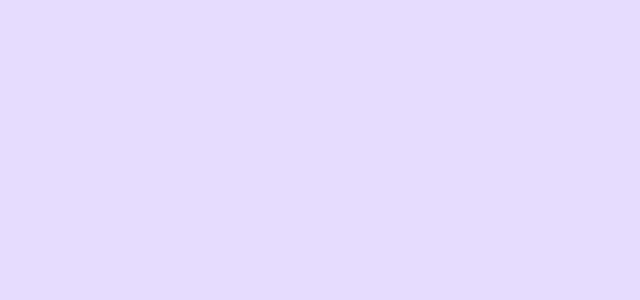
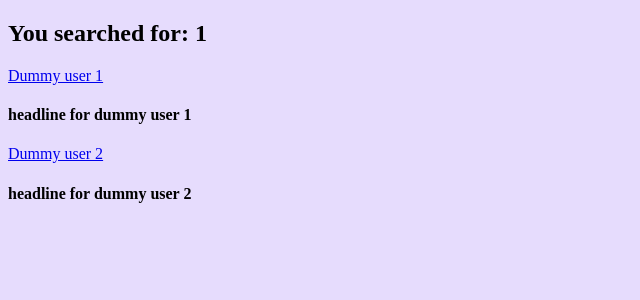
Before and after one commit to aaryachitnis/SkillScanner, a React (Create React App) app in the folder client/: page /resultspage/1 in a window 1280 px wide. Before the commit this address had no page. Shown: the top 300 px of the page, without its empty margins (0-640 px from the left). Built offline with nearby package versions, Linux system fonts and the light colour scheme.

Commit message:
results page part 1

```diff
--- a/client/src/App.js
+++ b/client/src/App.js
@@ -16,7 +16,7 @@ export default function App() {
               <Route exact path='/register' element={<Register/>}/>
               <Route exact path='/profilesetup' element={<ProfileSetup/>}/>
               <Route exact path='/homepage' element={<Homepage/>}/>
-              <Route exact path='/resultspage' element={<ResultsPage/>}/>
+              <Route exact path='/resultspage/:search' element={<ResultsPage/>}/>
           </Routes>
         </>
       );
--- a/client/src/Homepage/searchBar.js
+++ b/client/src/Homepage/searchBar.js
@@ -30,9 +30,12 @@ export default function SearchBar() {
     const lowercaseProfessions = professions.map(profession => profession.toLowerCase());
 
     if (lowercaseProfessions.includes(searchTerm.toLowerCase()) === true){ // if the value in the input field is a valid profession
-      window.localStorage.setItem ("search", searchTerm) // stores searched profession in the local storage
-      setTimeout(() => {  navigate("/resultspage"); }, 1000); // waits one second before redirecting to results page
+
+      // window.localStorage.setItem ("search", searchTerm) // stores searched profession in the local storage
+
+      setTimeout(() => {  navigate("/resultspage/" + searchTerm); }, 1000); // waits one second before redirecting to results page
       console.log(searchTerm); // for testing purposes
+
     } else { // if value in the input field is not a valid profession, alert the user
       alert("Invalid search")
     }
--- /dev/null
+++ b/client/src/ResultsPage/profile.js
@@ -0,0 +1,16 @@
+import React from "react";
+import { Link } from "react-router-dom";
+
+
+// displaying one profile
+const Profile = (props)=> {
+
+    return(
+        <div>
+            <Link to = '/userprofile' >{props.fullName}</Link>
+            <h4>{props.headline}</h4>
+        </div>
+    )
+}
+
+export default Profile
--- /dev/null
+++ b/client/src/ResultsPage/profileDisplayList.js
@@ -0,0 +1,19 @@
+import Profile from "./profile";
+import { useState } from "react";
+import React from "react";
+
+// maping the Profile function to all the professional user's profiles in the profiles array
+const ProfileDisplayList = (props) =>{
+
+    return(
+        <div>
+            {props.profiles.map( p =>
+                <Profile
+                    fullName = {p.fullName}
+                    headline = {p.headline}
+                />
+            )}
+        </div>
+    )
+}
+export default ProfileDisplayList
--- a/client/src/ResultsPage/resultsPage.js
+++ b/client/src/ResultsPage/resultsPage.js
@@ -1,13 +1,30 @@
 import React from "react";
+import { useState } from 'react';
+import ProfileDisplayList from "./profileDisplayList";
+import { useParams } from 'react-router-dom';
+
 
 export default function ResultsPage () {
-  let search = window.localStorage.getItem("search") // retrieving the search request
+  const { search } = useParams();
+  // let search = window.localStorage.getItem("search") // retrieving the search request
+  const [profilesList, setProfilesList] = useState([]);
 
-
+  // replace this with profiles array recieved from server
+  let dummyprofiles  = [
+    {
+      fullName: 'Dummy user 1',
+      headline: 'headline for dummy user 1'
+    },
+    {
+      fullName : 'Dummy user 2',
+      headline : 'headline for dummy user 2'
+    }
+  ]
 
   return (
     <>
       <h2> You searched for: {search} </h2>
+      <ProfileDisplayList profiles = {dummyprofiles}/>
     </>
   )
 }
```
Also changed, not shown: 1 other file (tests, documents, lock files or other folders).
